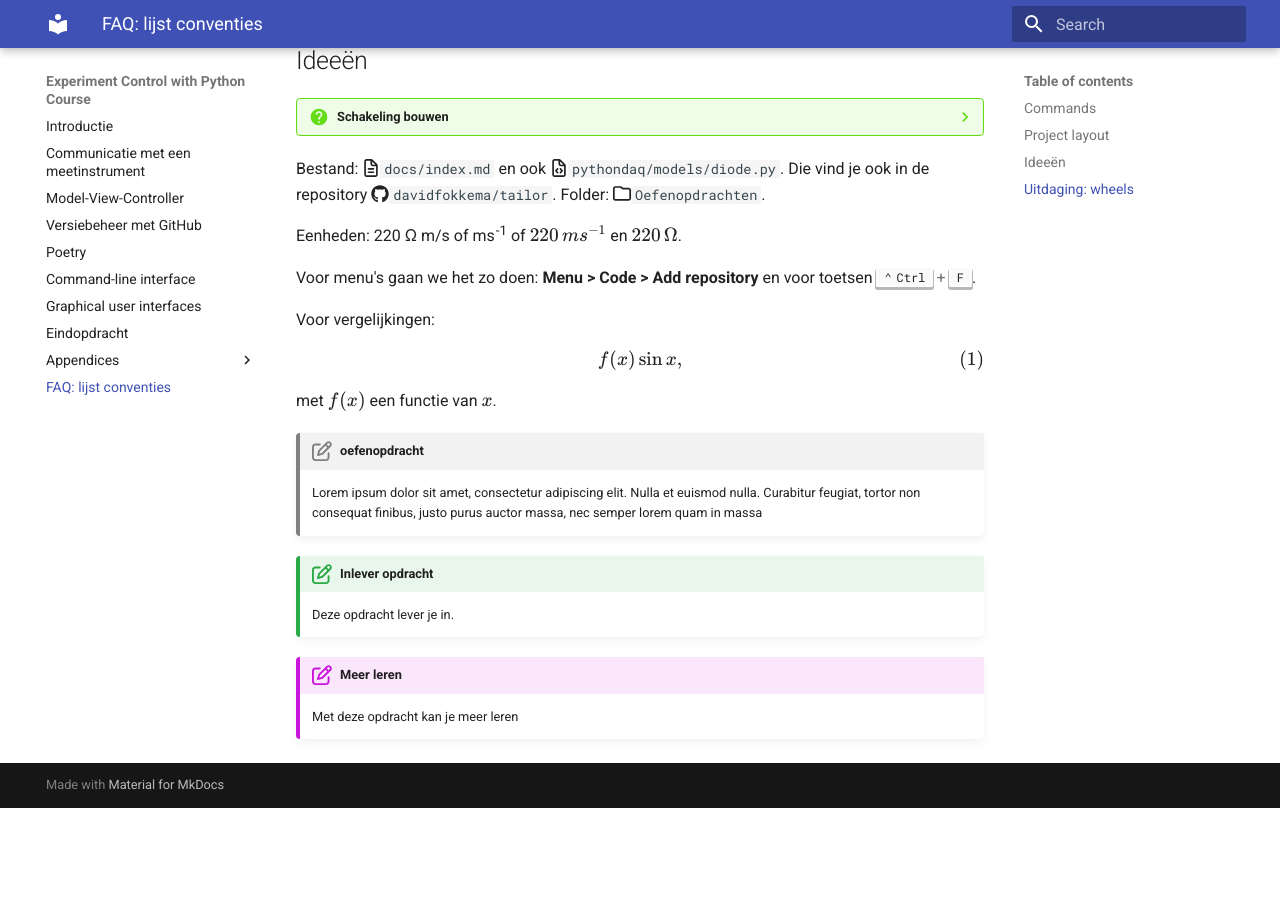
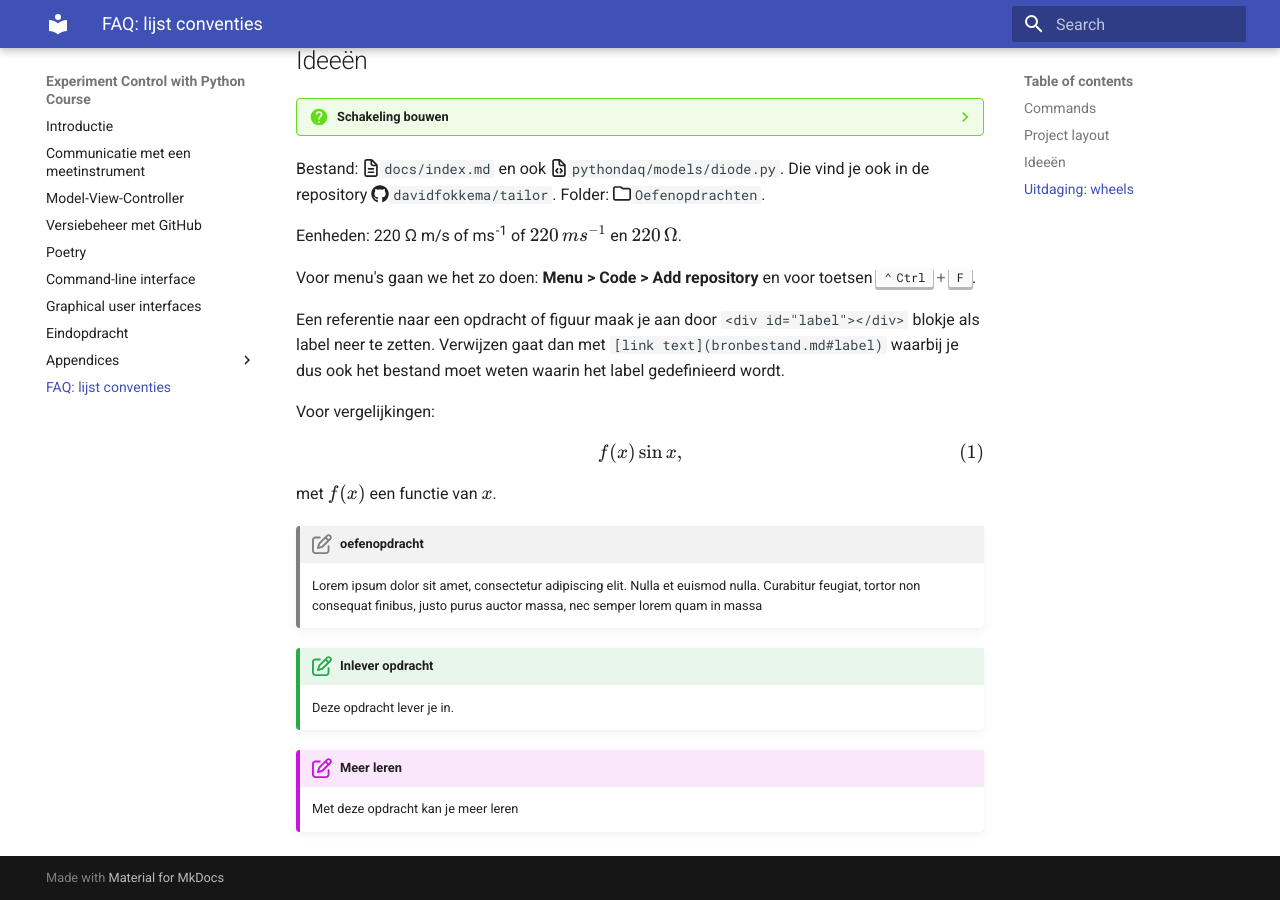
Before and after one commit to NatuurkundePracticumAmsterdam/ecpc, an MkDocs documentation site: the page built from docs/faq.md, in a window 1280 px wide and 900 px high, scrolled down 608 px. Built offline with MkDocs 1.6.1 and Material for MkDocs 9.7.7, drawn with Linux system fonts in a browser that asks for light colours; before the commit the page ends 1416 px from its top, so only the background shows below that.

Commit message:
Uitleg linkjes in faq

```diff
--- a/docs/faq.md
+++ b/docs/faq.md
@@ -39,6 +39,8 @@ Eenheden: 220 &Omega; m/s of ms^-1^ of $220\,ms^{-1}$ en $220\,\Omega$.
 Of werkt dit? ++context-menu++ -> ++"Code"++ ++"Add repository"++ -->
 Voor menu's gaan we het zo doen: **Menu > Code > Add repository** en voor toetsen ++ctrl+f++.
 
+Een referentie naar een opdracht of figuur maak je aan door `<div id="label"></div>` blokje als label neer te zetten. Verwijzen gaat dan met `[link text](bronbestand.md#label)` waarbij je dus ook het bestand moet weten waarin het label gedefinieerd wordt.
+
 Voor vergelijkingen:
 \begin{equation}
 f(x) \sin x,
```
